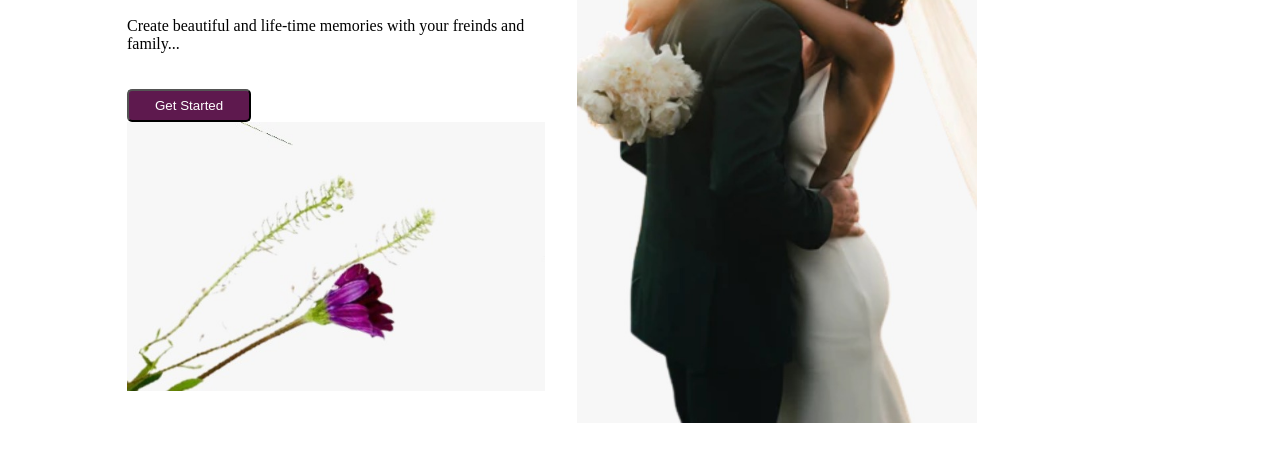
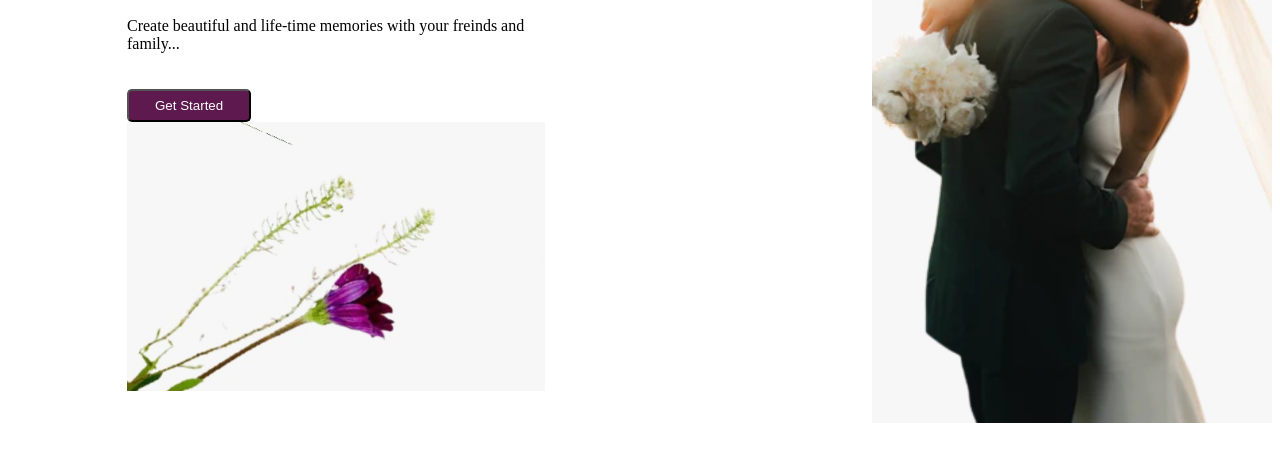
Before and after one commit to Oshozy8324/weddingFrontPage, a plain HTML site: page index.html in a window 1280 px wide. Shown: the part 348-800 px from the top of the page. Drawn offline with Linux system fonts and the light colour scheme.

Commit message:
project 2nd

```diff
--- a/style.css
+++ b/style.css
@@ -58,10 +58,8 @@ margin-bottom: 36px;
     width: 400px;
 }
 .gone{
-    display: flex;
-    flex-direction: row;
-    justify-content: flex-end;
-    justify-items: flex-end;
+   margin-left: auto;
+
 }
 img{
     width: 100%;
```
